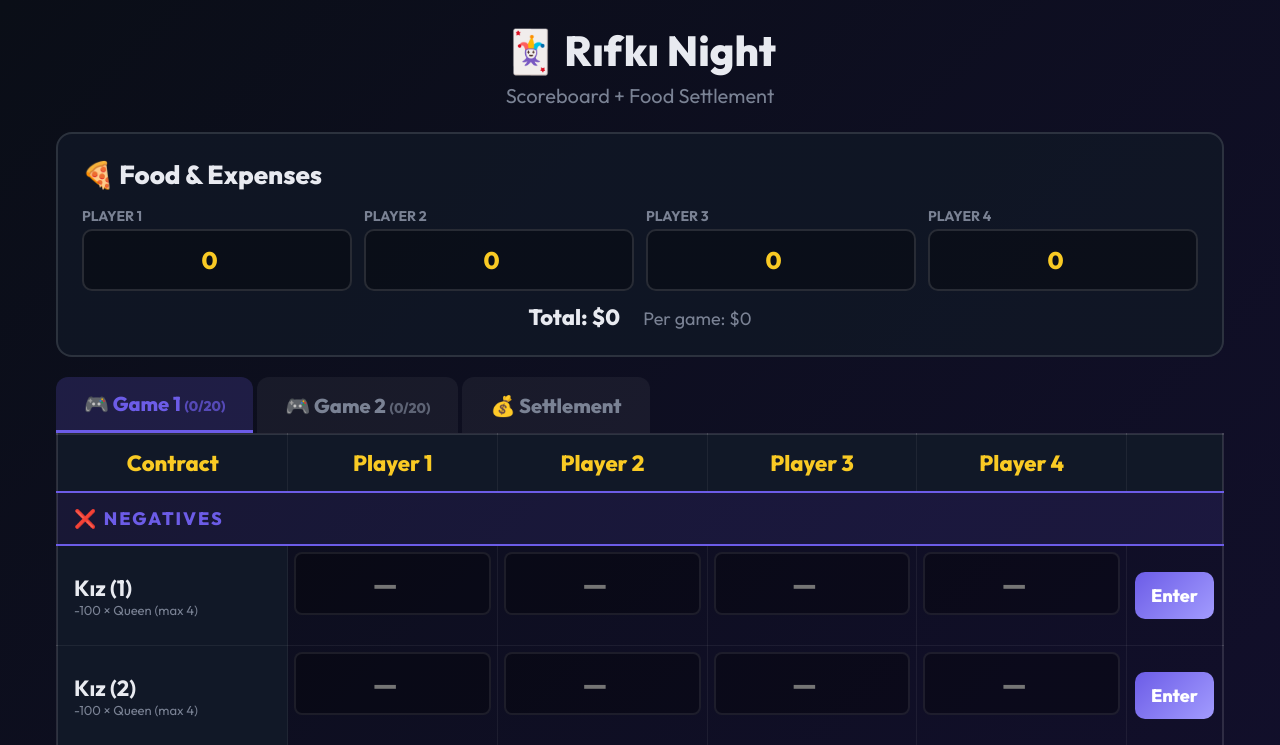
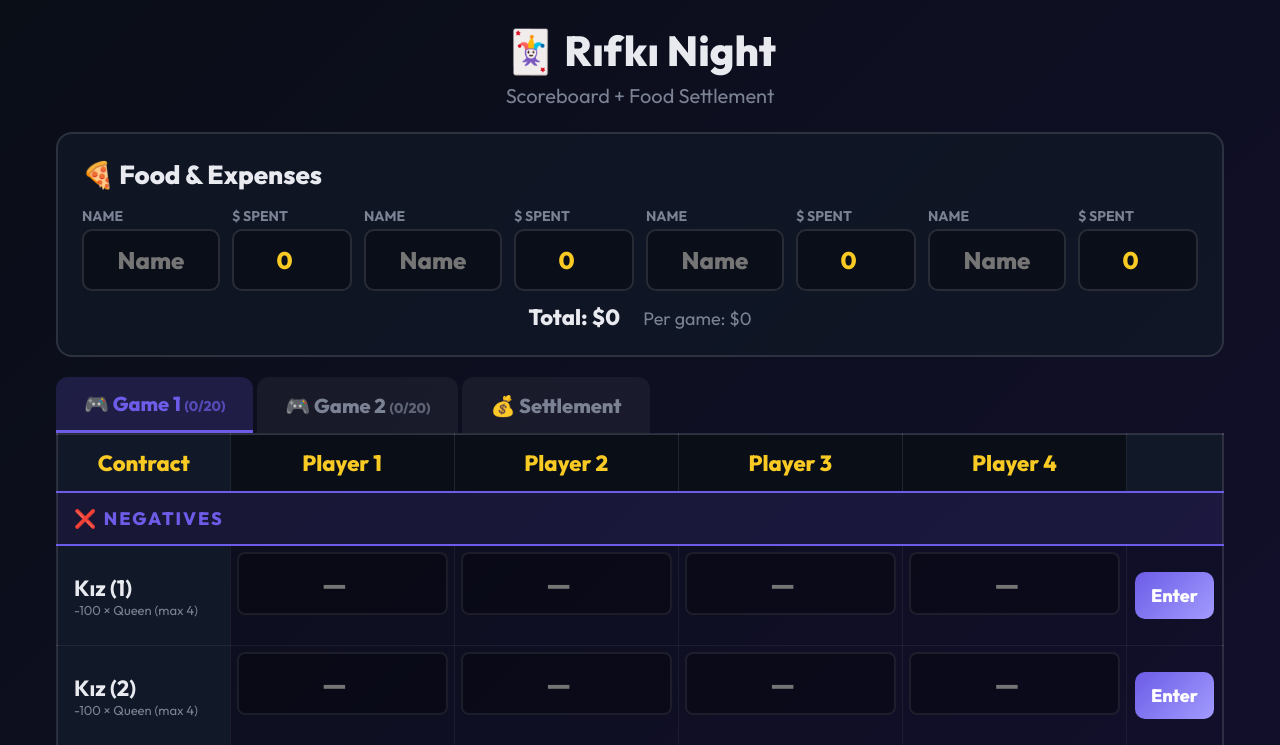
Before and after one commit to ibkucuk-cmyk/king-rifki, a Flask app: page /manual-scoreboard in a window 1280 px wide. Shown: the top 745 px of the page. Run offline with Flask 3, Linux system fonts and the light colour scheme.

Commit message:
Separate editable names: expense names vs game player names (independent per game)

```diff
--- a/templates/manual_scoreboard.html
+++ b/templates/manual_scoreboard.html
@@ -73,7 +73,16 @@ h1{font-size:42px;font-weight:800;text-align:center;margin-bottom:6px}
 <!-- EXPENSES -->
 <div class="card" id="expenseCard">
 <h2>🍕 Food &amp; Expenses</h2>
-<div class="row" id="expenseRow"></div>
+<div class="row" id="expenseRow">
+<div class="field" style="flex:1"><label>Name</label><input type="text" id="ename0" value="" placeholder="Name" onfocus="this.select()" oninput="save()"></div>
+<div class="field" style="flex:.6"><label>$ Spent</label><input type="number" id="exp0" value="0" min="0" placeholder="$0" class="gold" onfocus="this.select()" oninput="updateExp()"></div>
+<div class="field" style="flex:1"><label>Name</label><input type="text" id="ename1" value="" placeholder="Name" onfocus="this.select()" oninput="save()"></div>
+<div class="field" style="flex:.6"><label>$ Spent</label><input type="number" id="exp1" value="0" min="0" placeholder="$0" class="gold" onfocus="this.select()" oninput="updateExp()"></div>
+<div class="field" style="flex:1"><label>Name</label><input type="text" id="ename2" value="" placeholder="Name" onfocus="this.select()" oninput="save()"></div>
+<div class="field" style="flex:.6"><label>$ Spent</label><input type="number" id="exp2" value="0" min="0" placeholder="$0" class="gold" onfocus="this.select()" oninput="updateExp()"></div>
+<div class="field" style="flex:1"><label>Name</label><input type="text" id="ename3" value="" placeholder="Name" onfocus="this.select()" oninput="save()"></div>
+<div class="field" style="flex:.6"><label>$ Spent</label><input type="number" id="exp3" value="0" min="0" placeholder="$0" class="gold" onfocus="this.select()" oninput="updateExp()"></div>
+</div>
 <div style="text-align:center;margin-top:8px">
 <span style="font-size:22px;font-weight:800">Total: $<span id="totalExp">0</span></span>
 <span style="margin-left:20px;font-size:18px;color:var(--dim)">Per game: $<span id="perGame">0</span></span>
@@ -117,14 +126,7 @@ const TRUMP=[];for(let i=1;i<=8;i++)TRUMP.push({id:'koz'+i,name:'Koz '+i,unit:'+
 const ALL=[...NEG,...TRUMP];
 const games=[{rows:{}},{rows:{}}];
 
-// Build expense inputs
-function buildExpenses(){
-const r=document.getElementById('expenseRow');
-for(let p=0;p<4;p++){
-const d=document.createElement('div');d.className='field';
-d.innerHTML=`<label id="elbl${p}">Player ${p+1}</label><input type="number" id="exp${p}" value="0" min="0" placeholder="$0" class="gold" onfocus="this.select()" oninput="updateExp()">`;
-r.appendChild(d);
-}}
+// Expenses are built in HTML now
 
 function updateExp(){
 let t=0;for(let p=0;p<4;p++)t+=Math.max(0,parseInt(document.getElementById('exp'+p).value)||0);
@@ -138,7 +140,7 @@ function buildGame(gi){
 const container=document.getElementById('tc'+gi);
 const tbl=document.createElement('table');tbl.className='grid-table';
 let h='<thead><tr><th style="min-width:160px">Contract</th>';
-for(let p=0;p<4;p++)h+=`<th class="pname" data-p="${p}">Player ${p+1}</th>`;
+for(let p=0;p<4;p++)h+=`<th style="padding:0"><input type="text" id="g${gi}_name${p}" value="Player ${p+1}" placeholder="Player ${p+1}" style="width:100%;padding:14px 8px;background:rgba(0,0,0,.4);border:none;color:var(--gold);font-family:var(--font);font-size:22px;font-weight:800;text-align:center" onfocus="this.select()" oninput="save()"></th>`;
 h+='<th style="width:80px"></th></tr></thead><tbody>';
 h+='<tr class="section-row"><td colspan="6">❌ NEGATIVES</td></tr>';
 NEG.forEach(c=>{h+=mkRow(gi,c)});
@@ -261,13 +263,16 @@ document.getElementById('tab'+gi).innerHTML=`🎮 Game ${gi+1} <span style="font
 
 // Settlement
 function calcSettle(){
-const names=[];const spent=[];
+const enames=[];const spent=[];
 for(let p=0;p<4;p++){
-names.push(document.getElementById('elbl'+p).textContent);
+enames.push(document.getElementById('ename'+p).value||'Person '+(p+1));
 spent.push(Math.max(0,parseInt(document.getElementById('exp'+p).value)||0));
 }
 const totalExp=spent.reduce((a,b)=>a+b,0);
 if(totalExp===0){document.getElementById('settleResult').innerHTML='<p style="color:var(--red);font-size:20px">Enter food expenses first!</p>';return}
+// Get game player names
+const gnames=[[],[]];
+for(let gi=0;gi<2;gi++)for(let p=0;p<4;p++)gnames[gi].push(document.getElementById('g'+gi+'_name'+p).value||'Player '+(p+1));
 const g1p=getGameProgress(0),g2p=getGameProgress(1);
 let warnHtml='';
 if(g1p<20||g2p<20){
@@ -300,7 +305,7 @@ const bals=[];
 for(let p=0;p<4;p++){let s=0;Object.values(games[gi].rows).forEach(rd=>{if(rd.locked)s+=rd.scores[p]});bals.push(s)}
 for(let p=0;p<4;p++){
 const tag=bals[p]<0?'l':'w';
-html+=`<span style="margin:0 8px;font-size:18px">${names[p]}: <strong style="color:${bals[p]<0?'var(--red)':'var(--green)'}">${bals[p]>0?'+':''}${bals[p]}</strong><span class="winner-tag ${tag}">${tag==='w'?'WIN':'LOSE'}</span></span>`;
+html+=`<span style="margin:0 8px;font-size:18px">${gnames[gi][p]}: <strong style="color:${bals[p]<0?'var(--red)':'var(--green)'}">${bals[p]>0?'+':''}${bals[p]}</strong><span class="winner-tag ${tag}">${tag==='w'?'WIN':'LOSE'}</span></span>`;
 }
 const losers=bals.map((b,i)=>b<0?i:-1).filter(i=>i>=0);
 html+=`<br><span style="font-size:16px;color:var(--dim)">${losers.length} loser(s) × $${(perGame/Math.max(1,losers.length)).toFixed(2)} each</span></div>`;
@@ -313,7 +318,7 @@ html+='<div class="settle-item even">✅ Everyone is even!</div>';
 const d=[...debtors];const c=[...creditors];
 while(d.length&&c.length){
 const pay=Math.min(d[0].amt,c[0].amt);
-html+=`<div class="settle-item owes">💸 ${names[d[0].i]} owes ${names[c[0].i]} <strong>$${pay.toFixed(2)}</strong></div>`;
+html+=`<div class="settle-item owes">💸 ${enames[d[0].i]} owes ${enames[c[0].i]} <strong>$${pay.toFixed(2)}</strong></div>`;
 d[0].amt-=pay;c[0].amt-=pay;
 if(d[0].amt<0.01)d.shift();
 if(c[0].amt<0.01)c.shift();
@@ -322,40 +327,26 @@ if(c[0].amt<0.01)c.shift();
 document.getElementById('settleResult').innerHTML=html;
 }
 
-// Player name editing
-function setupNames(){
-const labels=document.querySelectorAll('[id^="elbl"]');
-labels.forEach((lbl,i)=>{
-lbl.style.cursor='pointer';lbl.title='Click to edit name';
-lbl.onclick=()=>{
-const n=prompt('Player '+(i+1)+' name:',lbl.textContent);
-if(n&&n.trim()){
-lbl.textContent=n.trim();
-document.querySelectorAll('.pname[data-p="'+i+'"]').forEach(th=>{th.textContent=n.trim()});
-save();
-}};
-});
-}
+// Names are now input fields, no setup needed
 
 // Save/Load
 function save(){
-const st={names:[],expenses:[],games:[[],[]]};
-for(let p=0;p<4;p++){st.names.push(document.getElementById('elbl'+p).textContent);st.expenses.push(document.getElementById('exp'+p).value)}
+const st={enames:[],expenses:[],gnames:[[],[]],games:[[],[]]};
+for(let p=0;p<4;p++){st.enames.push(document.getElementById('ename'+p).value);st.expenses.push(document.getElementById('exp'+p).value)}
 for(let gi=0;gi<2;gi++){
+for(let p=0;p<4;p++)st.gnames[gi].push(document.getElementById('g'+gi+'_name'+p).value);
 Object.entries(games[gi].rows).forEach(([id,rd])=>{if(rd.locked)st.games[gi].push([id,rd.counts])});
 }
-localStorage.setItem('rifki_night',JSON.stringify(st));
+localStorage.setItem('rifki_night2',JSON.stringify(st));
 }
 
 function load(){
-const raw=localStorage.getItem('rifki_night');if(!raw)return;
+const raw=localStorage.getItem('rifki_night2');if(!raw)return;
 try{
 const st=JSON.parse(raw);
-if(st.names)st.names.forEach((n,i)=>{
-document.getElementById('elbl'+i).textContent=n;
-document.querySelectorAll('.pname[data-p="'+i+'"]').forEach(th=>{th.textContent=n});
-});
+if(st.enames)st.enames.forEach((n,i)=>{document.getElementById('ename'+i).value=n});
 if(st.expenses)st.expenses.forEach((v,i)=>{document.getElementById('exp'+i).value=v});
+if(st.gnames)st.gnames.forEach((names,gi)=>{names.forEach((n,p)=>{const el=document.getElementById('g'+gi+'_name'+p);if(el)el.value=n})});
 updateExp();
 if(st.games){
 st.games.forEach((g,gi)=>{
@@ -370,7 +361,7 @@ enterR(rid,gi,cid);
 }
 
 // Init
-buildExpenses();buildGame(0);buildGame(1);setupNames();load();
+buildGame(0);buildGame(1);load();
 </script>
 </body>
 </html>
```
Also changed, not shown: docs/index.html (+28 -37 lines).
